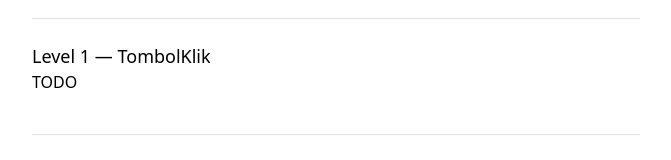
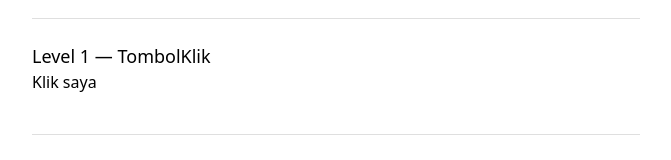
Before and after one commit to webdev-if-its/frontend-5053241034, a React (Vite) app in the folder pertemuan-04/: page / in a window 1280 px wide. Shown: the part 146-306 px from the top of the page, without its empty margins (304-975 px from the left). Built offline with nearby package versions, Linux system fonts and the light colour scheme.

Commit message:
pertemuan-04: level 2 selesai

```diff
--- a/pertemuan-04/src/components/TombolKlik.tsx
+++ b/pertemuan-04/src/components/TombolKlik.tsx
@@ -3,6 +3,13 @@
 // bertuliskan "Klik Saya" yang, SAAT DIKLIK (bukan saat render), memanggil
 // onKlik dengan event klik-nya.
 // Lihat SOAL.md untuk kontrak lengkap.
-export function TombolKlik(props: any) {
-  return <button>TODO</button>
+
+import type React from "react"
+
+type Props = {
+  onKlik: (e: React.MouseEvent<HTMLButtonElement>) => void
 }
+
+export function TombolKlik(props: Props) {
+  return <button onClick={props.onKlik}>Klik saya</button>
+}
```
Also changed, not shown: 1 other file (tests, documents, lock files or other folders).
